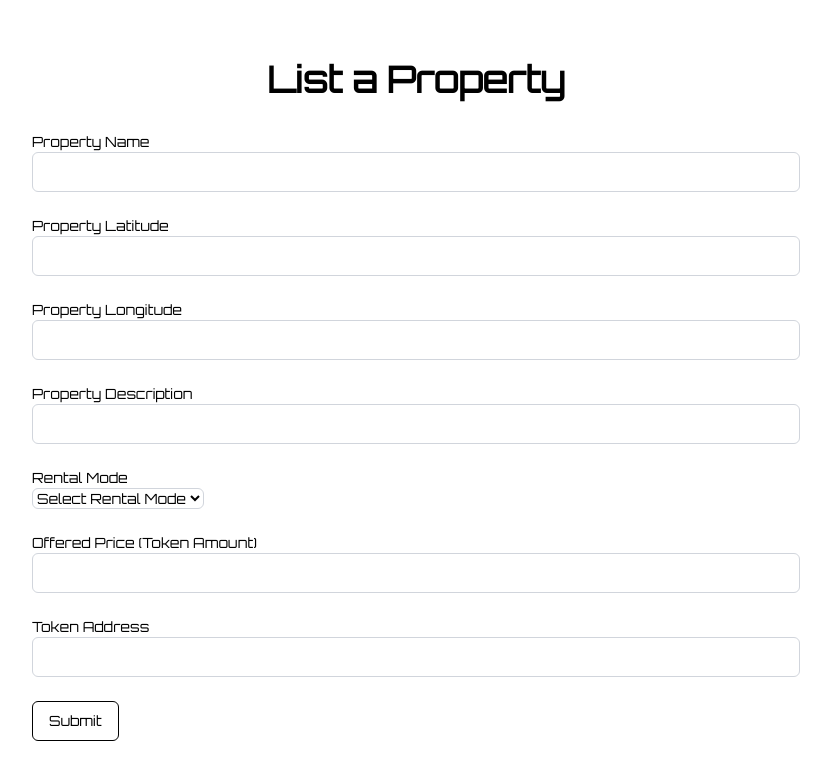
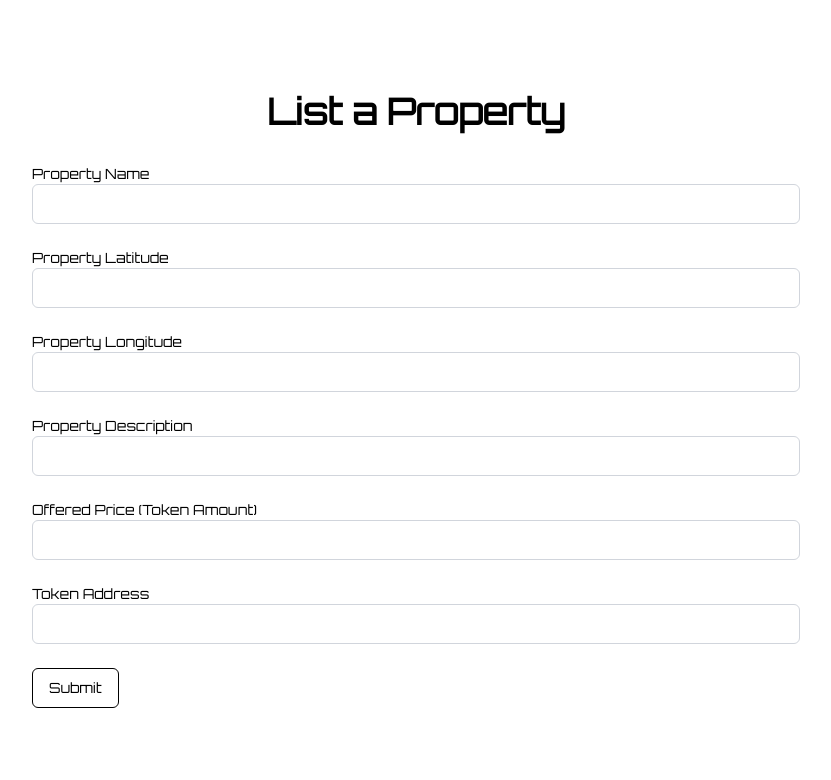
Before and after one commit to Rajshah1302/World, a Next.js app in the folder src/: page /createListing in a window 1280 px wide. Shown: the top 780 px of the page, without its empty margins (224-1055 px from the left). Built offline with nearby package versions, Linux system fonts and the light colour scheme; no server answers; what @rainbow-me/rainbowkit, @worldcoin/minikit-js would draw is missing.

Commit message:
Removed rental mode

```diff
--- a/src/components/ListingForm.tsx
+++ b/src/components/ListingForm.tsx
@@ -62,7 +62,6 @@ export function PropertyForm() {
           propertyLatitude,
           propertyLongitude,
           propertyDescription,
-          rentalMode.toString(), // convert number to string
           offeredPrice,
           userTokenAddress,
         ],
@@ -70,22 +69,20 @@ export function PropertyForm() {
 
       console.log("Transaction:", tx);
 
-      // Send the transaction using MiniKit's sendTransaction command
-      const { commandPayload, finalPayload } =
-        await MiniKit.commandsAsync.sendTransaction({
-          transaction: [tx],
-        });
+      // Use the synchronous command as shown in the docs.
+      const payload = MiniKit.commands.sendTransaction({
+        transaction: [tx],
+      });
 
-      // Check for errors in the transaction response
-      if (finalPayload.status === "error") {
-        throw new Error(finalPayload.error);
+      // Check if the payload contains an error.
+      if (payload.error) {
+        throw new Error(payload.error);
       } else {
         setSubmitStatus("Property listing created successfully!");
         toast({
           title: "Success",
           description: "Property listing created successfully!",
         });
-        // Optionally, navigate to another page (e.g., MyProperties)
       }
     } catch (error: any) {
       console.error("Error creating property listing:", error);
@@ -162,22 +159,6 @@ export function PropertyForm() {
       </div>
 
       <div>
-        <h2 htmlFor="rentalMode">Rental Mode</h2>
-        <select
-          id="rentalMode"
-          className="rounded-md border border-gray-300 bg-white text-black"
-          {...register("rentalMode", { required: "Rental mode is required" })}
-        >
-          <option value="">Select Rental Mode</option>
-          <option value="0">Monthly</option>
-          <option value="1">Daily (like hotels)</option>
-        </select>
-        {errors.rentalMode && (
-          <p className="text-red-500">{errors.rentalMode.message}</p>
-        )}
-      </div>
-
-      <div>
         <h2 htmlFor="offeredPrice">Offered Price (Token Amount)</h2>
         <Input
           id="offeredPrice"
--- a/src/utlis/addresses.ts
+++ b/src/utlis/addresses.ts
@@ -1,5 +1,5 @@
 export const RentalFactoryAddress = {
-  4801: "0x4f602d42b85549eefa820e87b16dd57455d5d9f5",
+  4801: "0x7a558f2c335194db49778bdbebc24d496755ea35",
 } as {
   [key: number]: `0x${string}`;
 };
```
Also changed, not shown: 2 other files (tests, documents, lock files or other folders).
